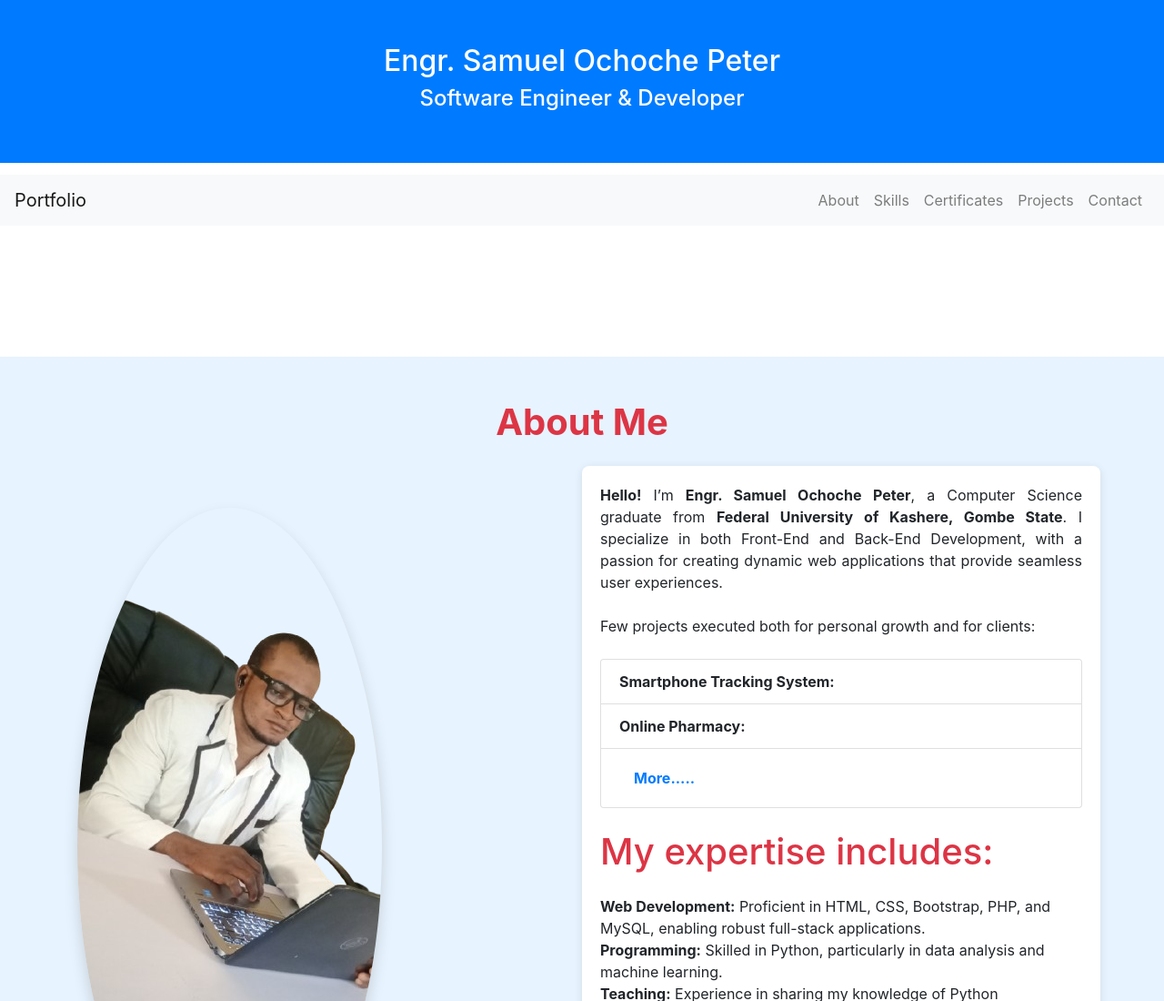
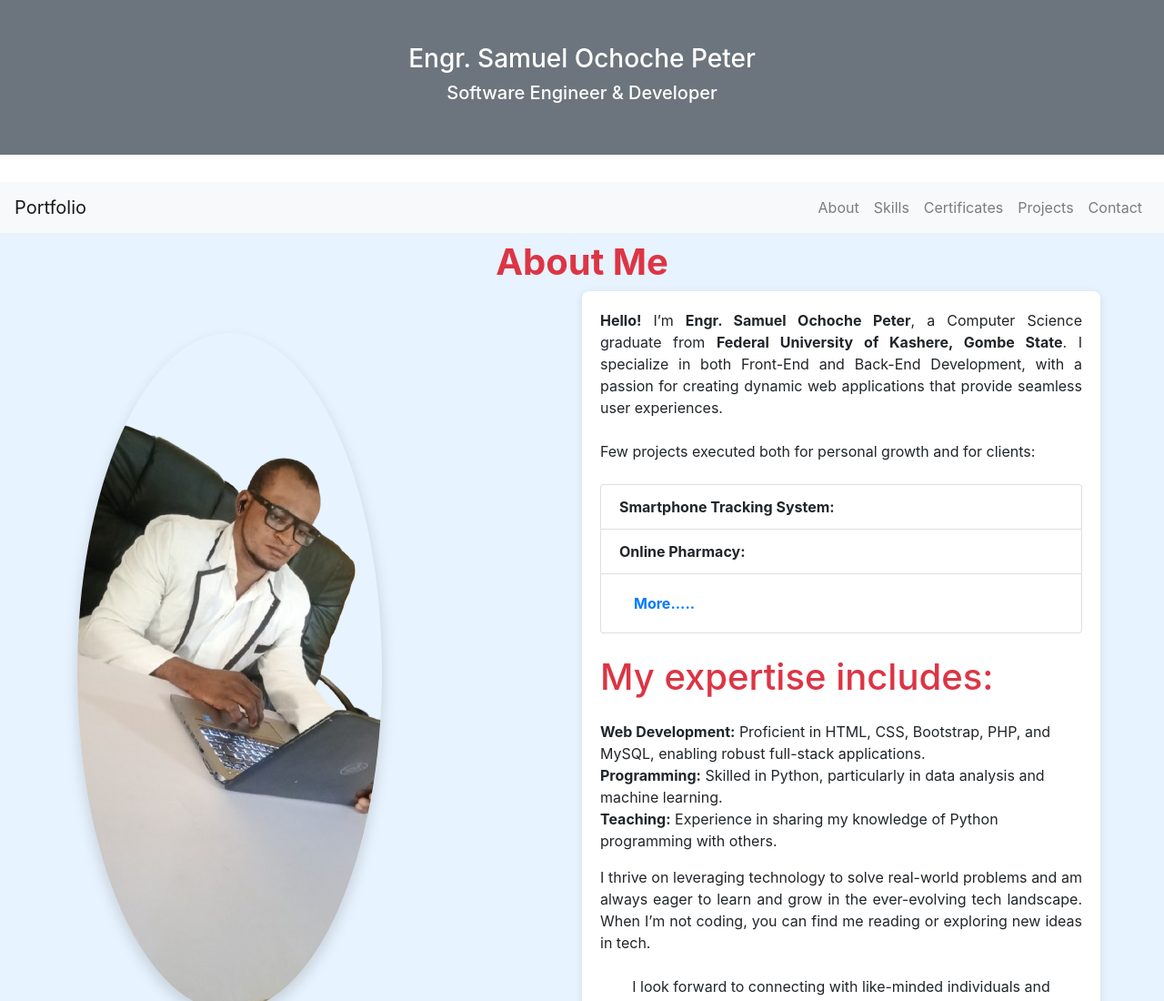
Before and after one commit to samuelochochepeter/portfolio, a plain HTML site: page index.html in a window 1280 px wide. Shown: the top 1100 px of the page at 91% size. Drawn offline with nearby package versions, Linux system fonts and the light colour scheme.

Commit message:
Initial commit for portfolio website

```diff
--- a/index.html
+++ b/index.html
@@ -10,18 +10,17 @@
 <body>
 
   <!-- Header -->
-  <header class="text-center bg-primary text-white py-5 fixed-top">
-    <h2>Engr. Samuel Ochoche Peter</h2>
-    <h4>Software Engineer & Developer</h4>
+  <header class="text-center bg-secondary text-white py-5 fixed-top">
+    <h3>Engr. Samuel Ochoche Peter</h3>
+    <h5>Software Engineer & Developer</h5>
   </header>
-<br><br><br><br><br><br><br><br>
   <!-- Navigation -->
-  <nav class="navbar navbar-expand-lg navbar-light bg-light position-fixed-right">
+  <nav class="navbar navbar-expand-lg navbar-light bg-light fixed-top" style="top: 200px;">
     <a class="navbar-brand" href="#">Portfolio</a>
     <button class="navbar-toggler" type="button" data-toggle="collapse" data-target="#navbarNav" aria-controls="navbarNav" aria-expanded="false" aria-label="Toggle navigation">
       <span class="navbar-toggler-icon"></span>
     </button>
-    <div class="collapse navbar-collapse" id="navbarNav">
+    <div class="collapse navbar-collapse mb" id="navbarNav">
       <ul class="navbar-nav ml-auto">
         <li class="nav-item"><a class="nav-link" href="#about">About</a></li>
         <li class="nav-item"><a class="nav-link" href="#skills">Skills</a></li>
@@ -36,9 +35,10 @@
   <!-- Add your section content here using <section id="about"> ... </section> for each -->
 
 <!-- About Section -->
+ <br><br><br>
 <section id="about" class="py-5" style="background-color: #e7f3fe;">
    <div class="container">
-     <h1 class="text-center mb-4 font-weight-bold text-danger">About Me</h1>
+     <h1 class="text-center mb-10 font-weight-bold text-danger">About Me</h1>
      <div class="row align-items-center">
        <div class="col-md-6">
          <img src="my3.png" alt="Samuel Ochoche Peter" class="img-fluid rounded-circle shadow" style="max-width: 100%; height: auto;">
```
